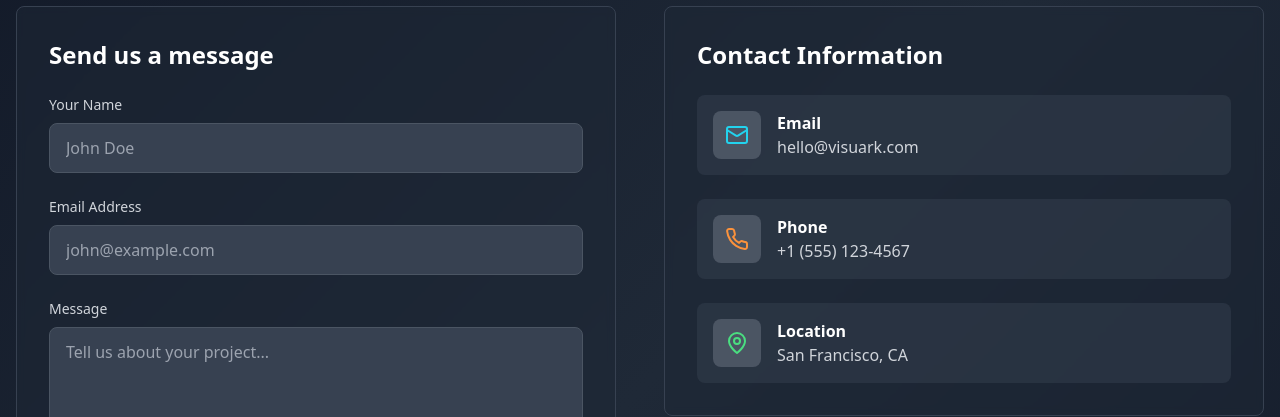
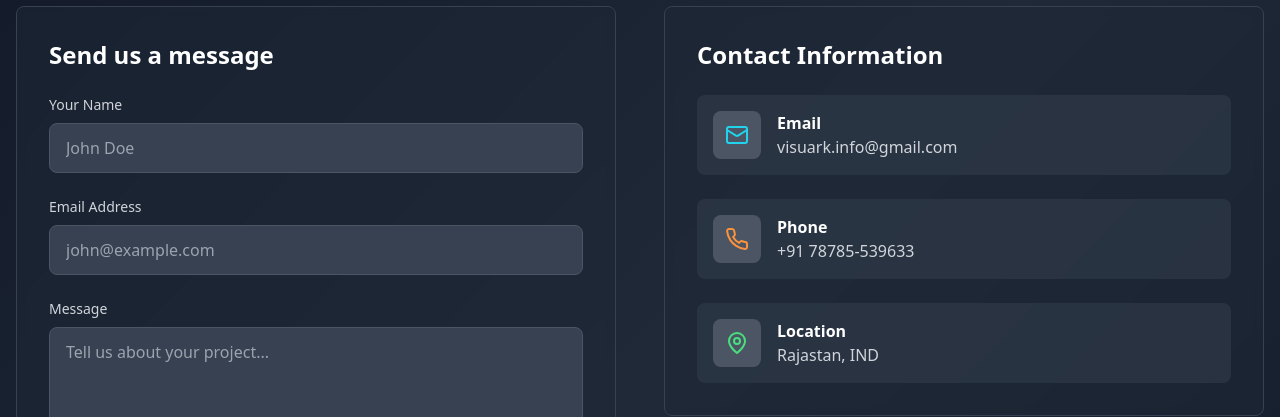
Before and after one commit to visuark-core/VA-Frontend, a React (Vite) app: page / in a window 1280 px wide. Shown: the part 4960-5377 px from the top of the page. Built offline with nearby package versions, Linux system fonts and the light colour scheme.

Commit message:
update contenct.tsx

```diff
--- a/src/components/Contact.tsx
+++ b/src/components/Contact.tsx
@@ -27,19 +27,19 @@ const Contact = () => {
     {
       icon: <Mail className="h-6 w-6 text-cyan-400" />,
       title: 'Email',
-      details: 'hello@visuark.com',
-      link: 'mailto:hello@visuark.com'
+      details: 'visuark.info@gmail.com',
+      link: 'mailto:visuark.info@gmail.com'
     },
     {
       icon: <Phone className="h-6 w-6 text-orange-400" />,
       title: 'Phone',
-      details: '+1 (555) 123-4567',
-      link: 'tel:+15551234567'
+      details: '+91 78785-539633',
+      link: 'tel:+9178785539633'
     },
     {
       icon: <MapPin className="h-6 w-6 text-green-400" />,
       title: 'Location',
-      details: 'San Francisco, CA',
+      details: 'Rajastan, IND',
       link: '#'
     }
   ];
```
